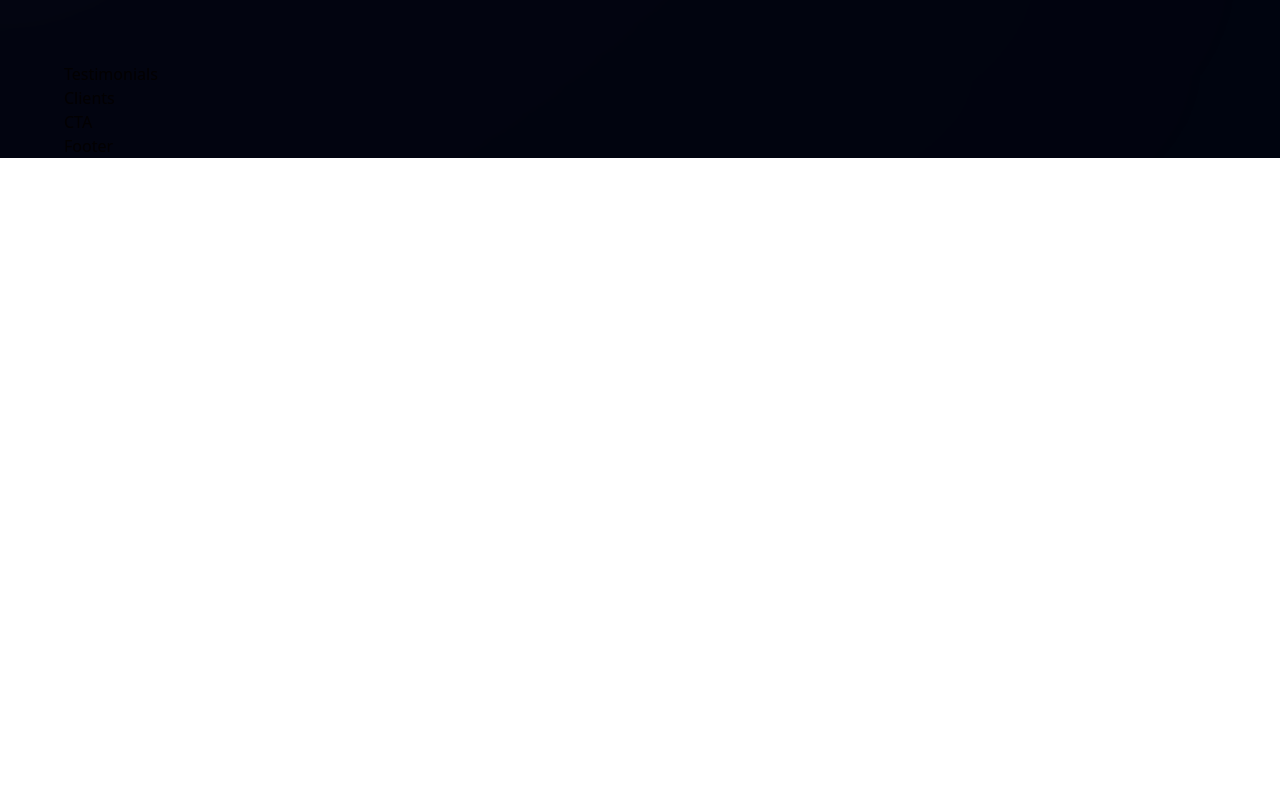
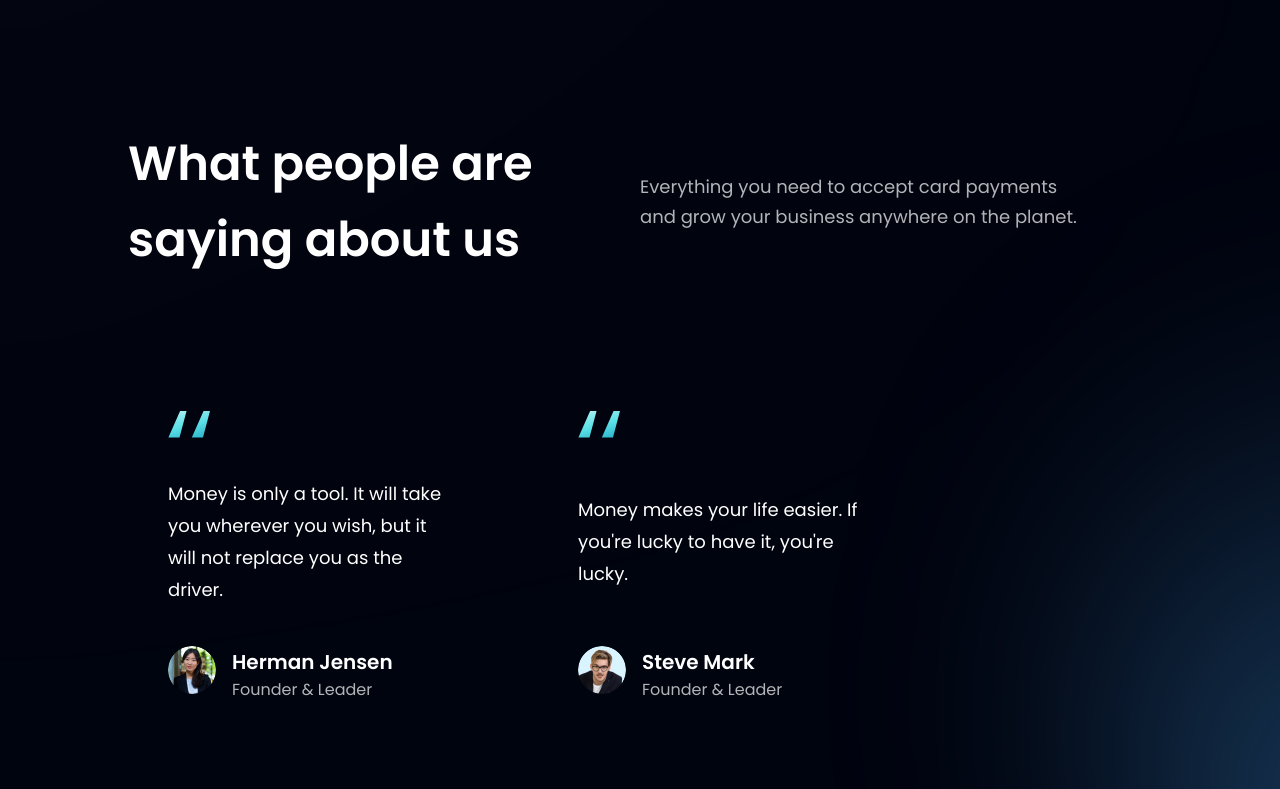
Before and after one commit to halfdobis/money-bank, a React (Vite) app: page / in a window 1280 px wide. Shown: the part 2571-3360 px from the top of the page. Before the commit the page ends 2729 px from the top, so only its background shows below. Built offline with nearby package versions, Linux system fonts and the light colour scheme.

Commit message:
Testimonials-Section

```diff
--- a/src/components/FeedbackCard.jsx
+++ b/src/components/FeedbackCard.jsx
@@ -1,5 +1,30 @@
-const FeedbackCard = () => {
-  return <div>FeedbackCard</div>;
+import { quotes } from "../assets";
+
+const FeedbackCard = ({ content, name, title, img }) => {
+  return (
+    <div className="flex justify-between flex-col px-10 py-12 rounded-[20px] max-w-[370px] md:mr-10 sm:mr-5 mr-0 my-5 feedback-card">
+      <img
+        src={quotes}
+        alt="quotes"
+        className="w-[42px] h-[27px] object-contain"
+      />
+      <p className="font-poppins font-normal text-[18px] leading-[32px] text-white my-10">
+        {content}
+      </p>
+
+      <div className="flex flex-row">
+        <img src={img} alt={name} className="w-[48px] h-[48px] rounded-full" />
+        <div className="flex flex-col ml-4">
+          <h4 className="font-poppins font-semibold text-[20px] leading-[32px] text-white">
+            {name}
+          </h4>
+          <p className="font-poppins font-normal text-[16px] leading-[24px] text-dimWhite">
+            {title}
+          </p>
+        </div>
+      </div>
+    </div>
+  );
 };
 
 export default FeedbackCard;
--- a/src/components/Testimonials.jsx
+++ b/src/components/Testimonials.jsx
@@ -1,5 +1,33 @@
+import { feedback } from "../constants";
+import styles from "../styles";
+import FeedbackCard from "./FeedbackCard";
+
 const Testimonials = () => {
-  return <div>Testimonials</div>;
+  return (
+    <section
+      id="clients"
+      className={`${styles.paddingY} ${styles.paddingX} ${styles.flexCenter} flex-col relative`}
+    >
+      <div className="absolute z-[0] w-[60%] h-[60%] -right-[50%] rounded-full blue__gradient" />
+      <div className="w-full flex justify-between items-center md:flex-row flex-col sm:mb-16 mb-6 relative z-[1]">
+        <h1 className={styles.heading2}>
+          What people are <br className="sm:block hidden" /> saying about us
+        </h1>
+        <div className="w-full md:mt-0 mt-6">
+          <p className={`${styles.paragraph} text-left max-w-[450px]`}>
+            Everything you need to accept card payments and grow your business
+            anywhere on the planet.
+          </p>
+        </div>
+      </div>
+
+      <div className="flex flex-wrap sm:justify-start justify-center w-full feedback-container relative z-[1]">
+        {feedback.map((card) => (
+          <FeedbackCard key={card.id} {...card} />
+        ))}
+      </div>
+    </section>
+  );
 };
 
 export default Testimonials;
```
